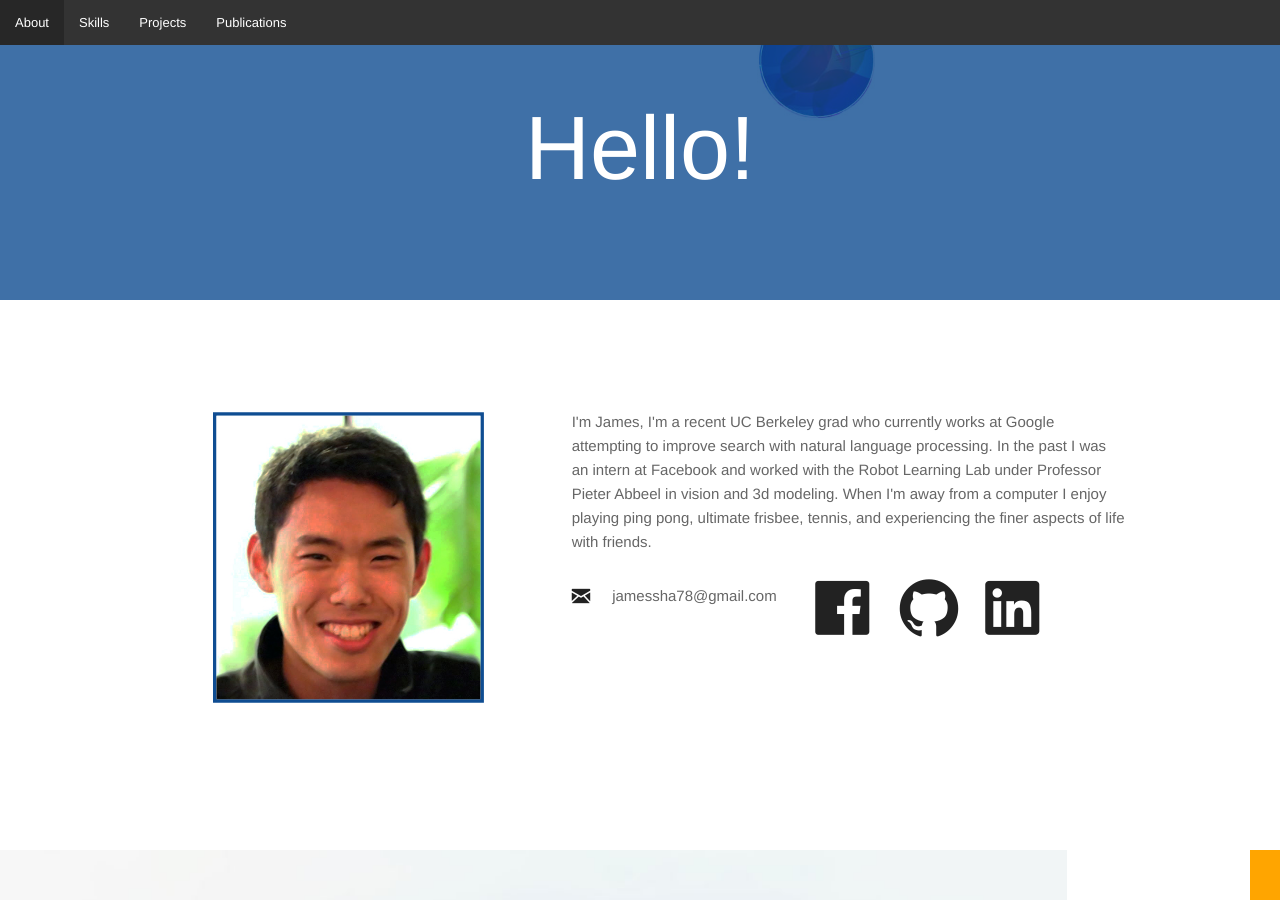
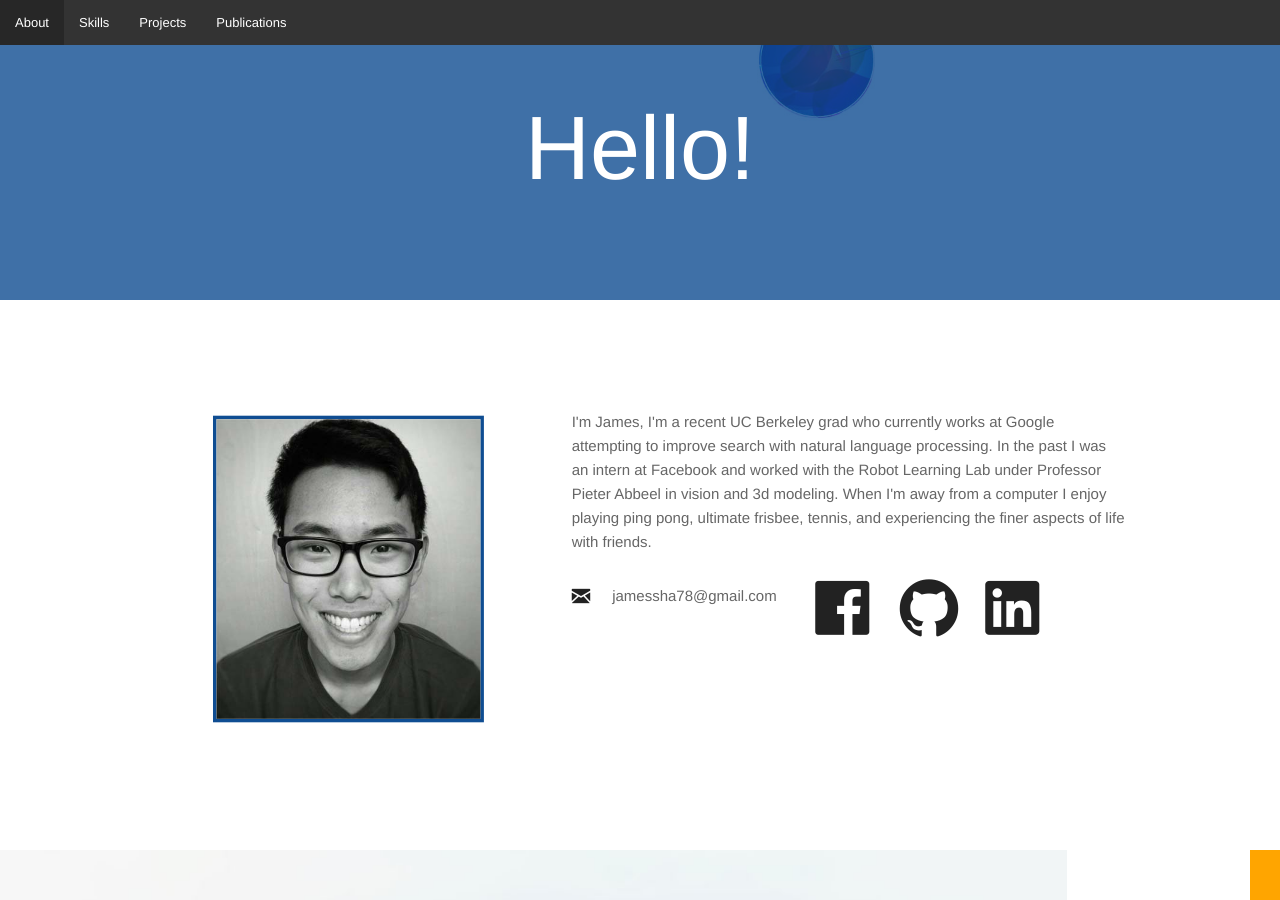
Before and after one commit to thedavidzhao/jamessha.github.io, a Jekyll site: the page built from index.html, in a window 1280 px wide and 900 px high. Built offline with Jekyll 4.4.1, drawn with Linux system fonts in a browser that asks for light colours; nearby versions of some CDN libraries.

Commit message:
change pic

```diff
--- a/index.html
+++ b/index.html
@@ -44,7 +44,7 @@ layout: default
         <div class="row">
           <div class="small-5 columns">
             <div id="propic">
-              <img src="img/headshot.jpg" alt="propic">
+              <img src="img/headshot2.jpg" alt="propic">
             </div>
           </div>
           <div id="about-blurb" class="small-7 columns">
```
Also changed, not shown: img/headshot.jpg (deleted), img/headshot2.jpg (added).
